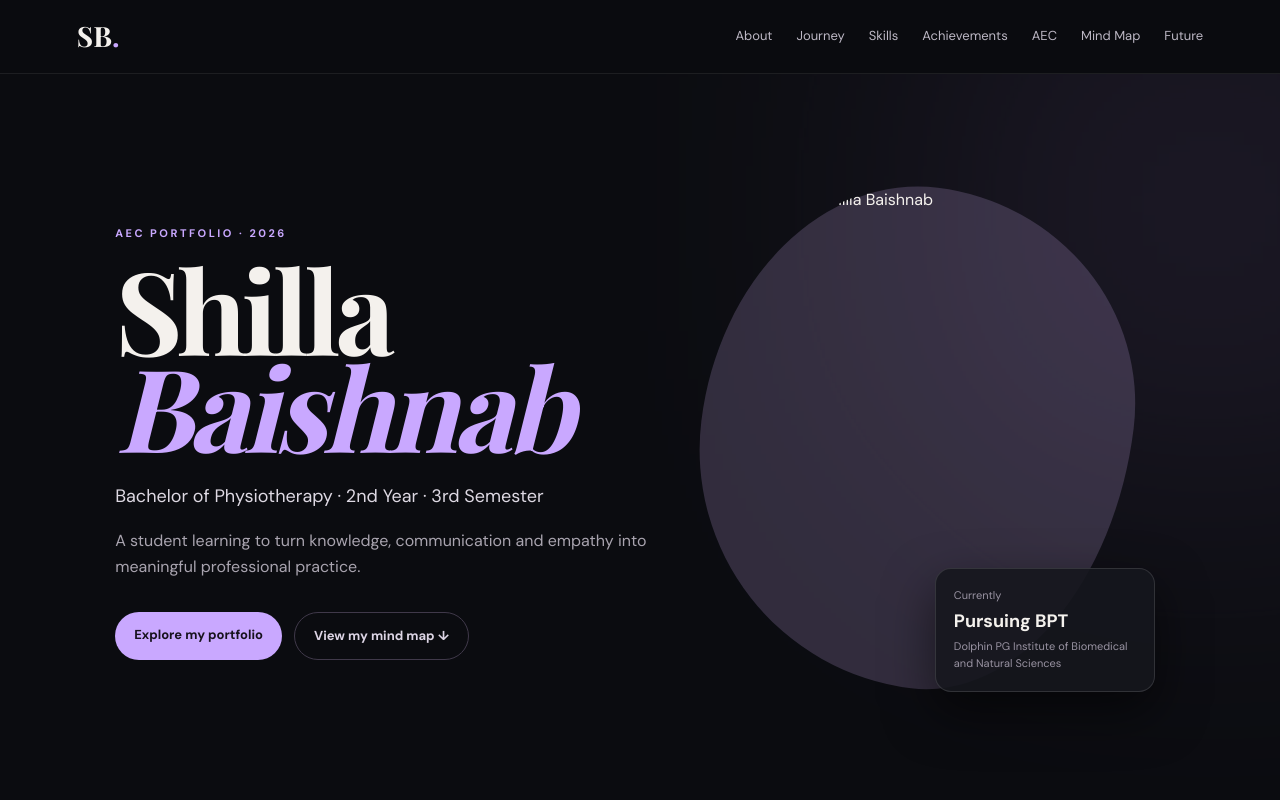
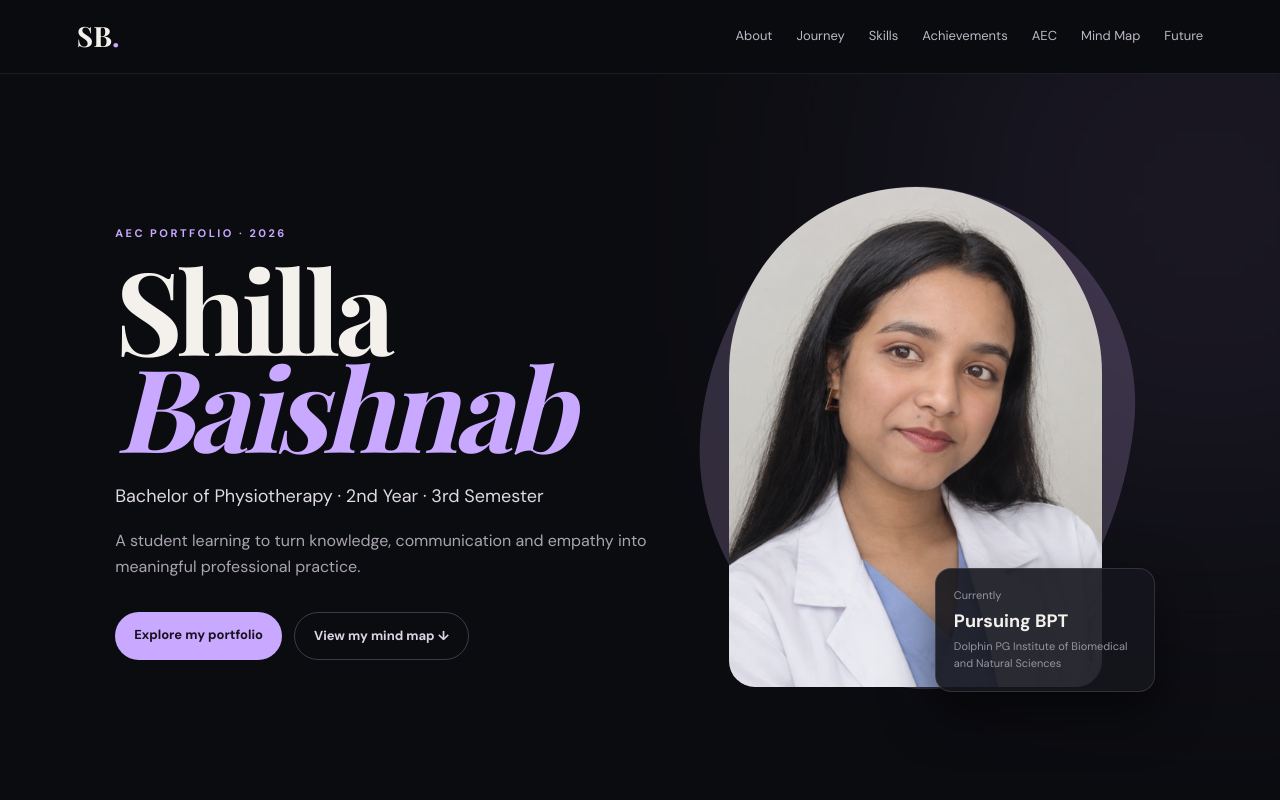
Before and after one commit to shillabaishnab123-jpg/Portfolio-, a plain HTML site: page index.html in a window 1280 px wide. Shown: the top 800 px of the page. Drawn offline with nearby package versions, Linux system fonts and the light colour scheme; a script that the page names is missing.

Commit message:
Update index.html

```diff
--- a/index.html
+++ b/index.html
@@ -39,7 +39,7 @@
       </div>
       <div class="hero-photo-wrap">
         <div class="blob"></div>
-        <img class="hero-photo" src="images/shilla-portrait.png" alt="Portrait of Shilla Baishnab">
+        <img class="hero-photo" src="shilla-portrait.png" alt="Portrait of Shilla Baishnab">
         <div class="floating-card">
           <span>Currently</span>
           <strong>Pursuing BPT</strong>
```
